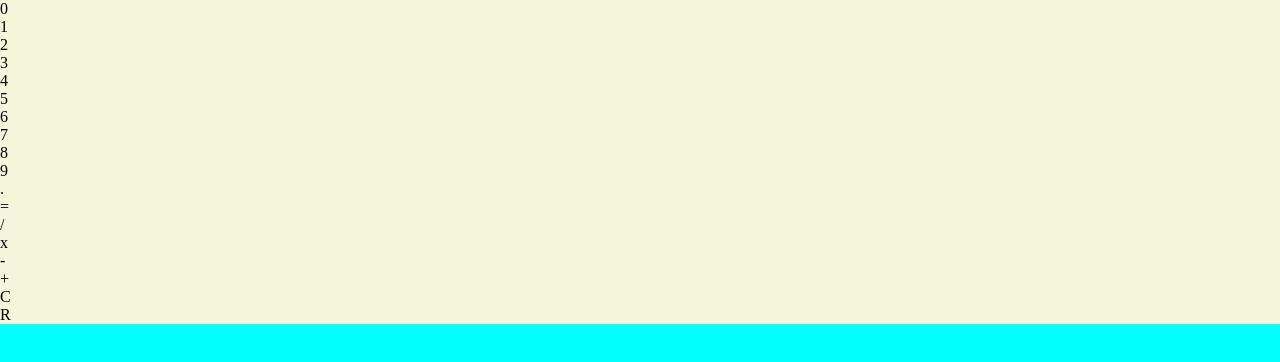
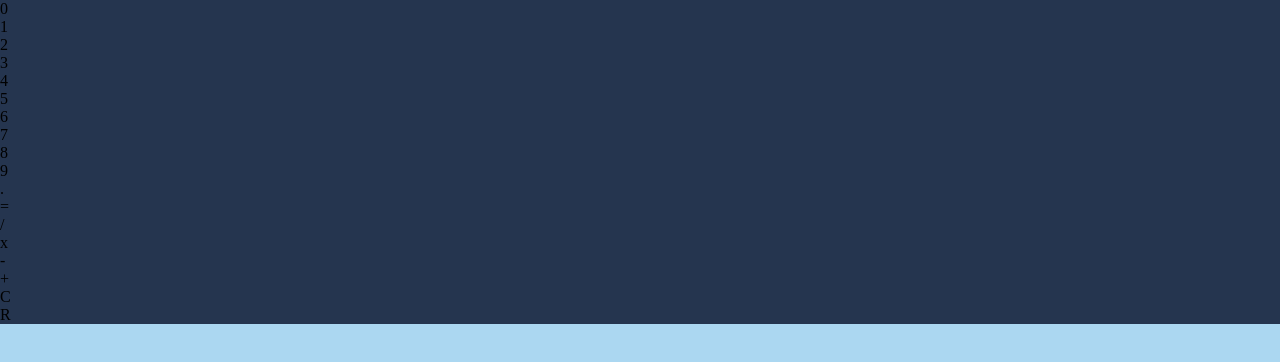
Before and after one commit to joseguzmann/CalculatorJS, a plain HTML site: page index.html in a window 1280 px wide. Drawn offline with Linux system fonts and the light colour scheme.

Commit message:
feat: añadiendo css

```diff
--- a/css/style.css
+++ b/css/style.css
@@ -5,9 +5,17 @@
 }
 
 body {
-    background-color: cyan;
+    background-color: #ABD7F1;
 }
 
 #contenedor {
-    background-color: beige;
+    background-color: red;
 }
+
+#pantalla {
+    background-color: #25354F;
+}
+
+.boton {
+    background-color: #25354F;
+}
```
